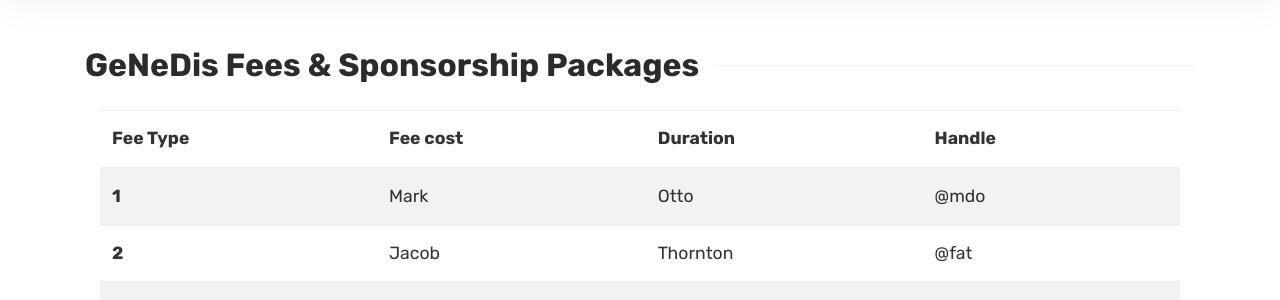
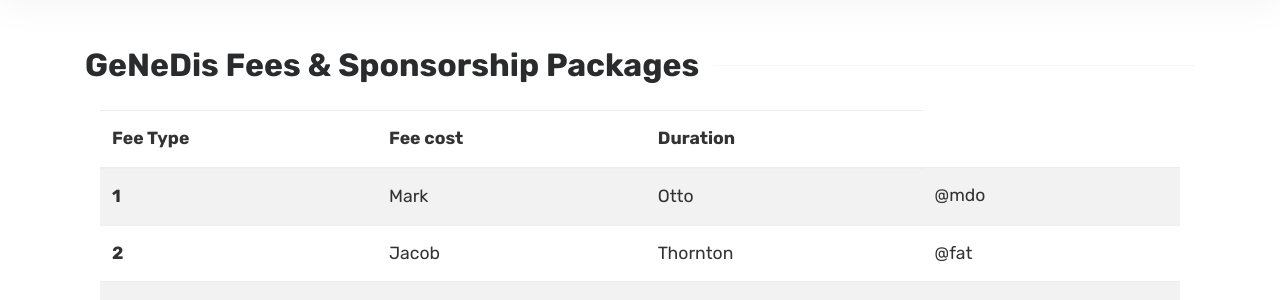
Before and after one commit to Covide-1797/genedis, a Jekyll site: the page built from pages/partnership.html, in a window 1280 px wide. Shown: the part 218-518 px from the top of the page. Built offline with Jekyll 4.4.1, drawn with Linux system fonts in a browser that asks for light colours.

Commit message:
Update partnership.html

```diff
--- a/pages/partnership.html
+++ b/pages/partnership.html
@@ -12,7 +12,6 @@ title: GeNeDis Fees & Sponsorship Packages
                         <th scope="col">Fee Type</th>
                         <th scope="col">Fee cost</th>
                         <th scope="col">Duration</th>
-                        <th scope="col">Handle</th>
                     </tr>
                 </thead>
                 <tbody>
```
